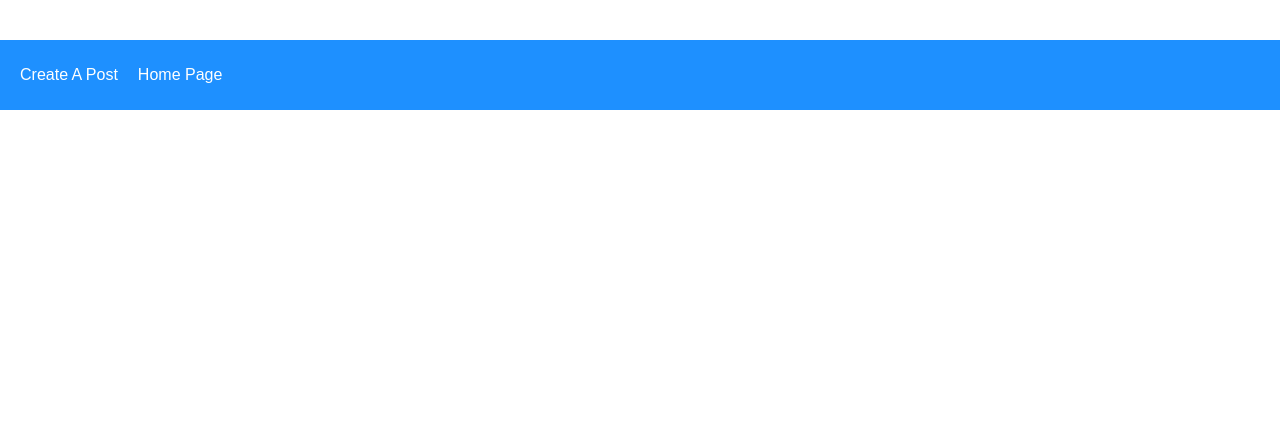
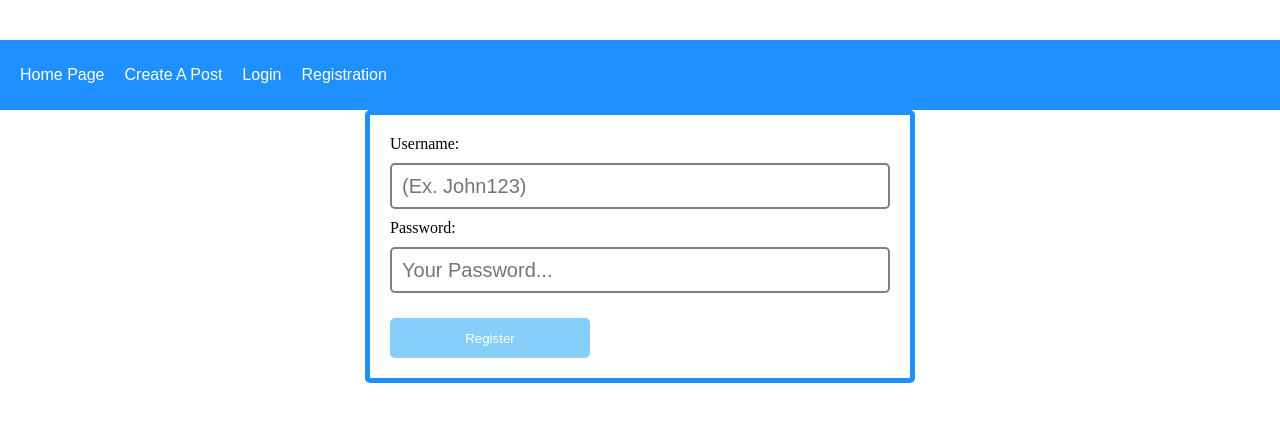
Before and after one commit to Damith08/react-full-stack, a React (Create React App) app in the folder client/: page /registration in a window 1280 px wide. Shown: the top 422 px of the page. Built offline with nearby package versions, Linux system fonts and the light colour scheme.

Commit message:
feat: add login and registration to fontend

```diff
--- a/client/src/App.js
+++ b/client/src/App.js
@@ -3,19 +3,25 @@
 import Home from "./pages/Home";
 import CreatePost from "./pages/CreatePost";
 import Post from "./pages/Post";
+import Registration from "./pages/Registration";
+import Login from "./pages/Login";
 
 function App() {
   return (
     <div className="App">
       <Router>
         <div className="navbar">
+          <Link to="/">Home Page</Link>
           <Link to="/createpost">Create A Post</Link>
-          <Link to="/">Home Page</Link>
+          <Link to="/login">Login</Link>
+          <Link to="/registration">Registration</Link>
         </div>
         <Routes>
           <Route path="/" exact Component={Home} />
           <Route path="/createpost" exact Component={CreatePost} />
           <Route path="/post/:id" exact Component={Post} />
+          <Route path="/registration" exact Component={Registration} />
+          <Route path="/login" exact Component={Login} />
         </Routes>
       </Router>
     </div>
--- /dev/null
+++ b/client/src/pages/Login.js
@@ -0,0 +1,35 @@
+import React, { useState } from "react";
+import axios from "axios";
+
+function Login() {
+  const [username, setUsername] = useState("");
+  const [password, setPassword] = useState("");
+
+  const login = () => {
+    const data = { username: username, password: password };
+    axios.post("http://localhost:3001/auth/login", data).then((res) => {
+      console.log(res);
+    });
+  };
+  return (
+    <div>
+      <input
+        type="text"
+        onChange={(event) => {
+          setUsername(event.target.value);
+        }}
+      />
+      <input type="password" />
+      <button
+        onClick={login}
+        onChange={(event) => {
+          setPassword(event.target.value);
+        }}
+      >
+        Login
+      </button>
+    </div>
+  );
+}
+
+export default Login;
--- /dev/null
+++ b/client/src/pages/Registration.js
@@ -0,0 +1,54 @@
+import React from "react";
+import { Formik, Form, Field, ErrorMessage } from "formik";
+import * as Yup from "yup";
+import axios from "axios";
+
+function Registration() {
+  const initialValues = {
+    username: "",
+    password: "",
+  };
+
+  const validationSchema = Yup.object().shape({
+    username: Yup.string().min(3).max(15).required(),
+    password: Yup.string().min(4).max(20).required(),
+  });
+
+  const onSubmit = (data) => {
+    axios.post("http://localhost:3001/auth", data).then(() => {
+      console.log(data);
+    });
+  };
+  return (
+    <div>
+      <Formik
+        initialValues={initialValues}
+        onSubmit={onSubmit}
+        validationSchema={validationSchema}
+      >
+        <Form className="formContainer">
+          <label>Username:</label>
+          <ErrorMessage name="username" component="span" />
+          <Field
+            autocomplete="off"
+            id="inputCreatePost"
+            name="username"
+            placeholder="(Ex. John123)"
+          />
+          <label>Password:</label>
+          <ErrorMessage name="password" component="span" />
+          <Field
+            autocomplete="off"
+            type="password"
+            id="inputCreatePost"
+            name="password"
+            placeholder="Your Password..."
+          />
+          <button type="submit">Register</button>
+        </Form>
+      </Formik>
+    </div>
+  );
+}
+
+export default Registration;
```
Also changed, not shown: 2 other files (tests, documents, lock files or other folders).
